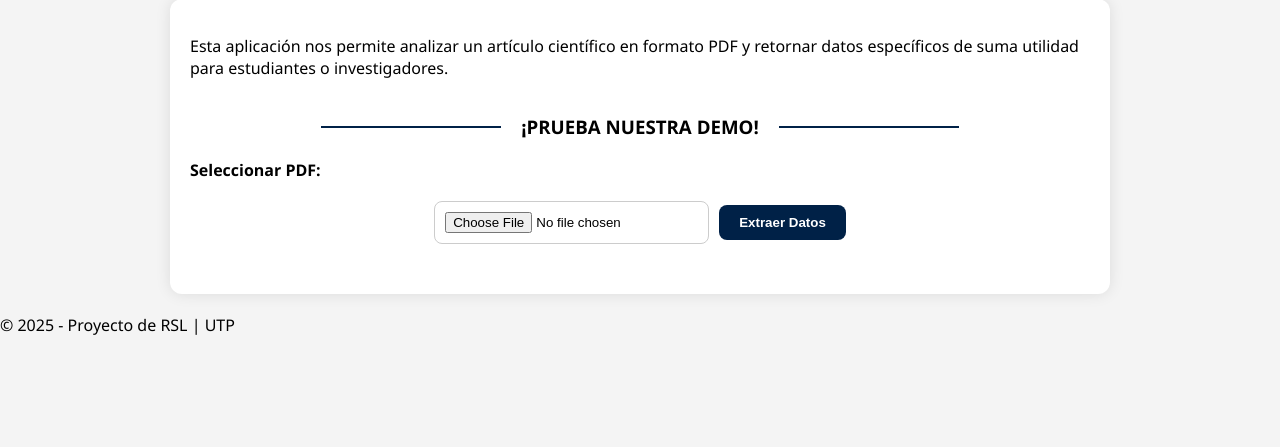
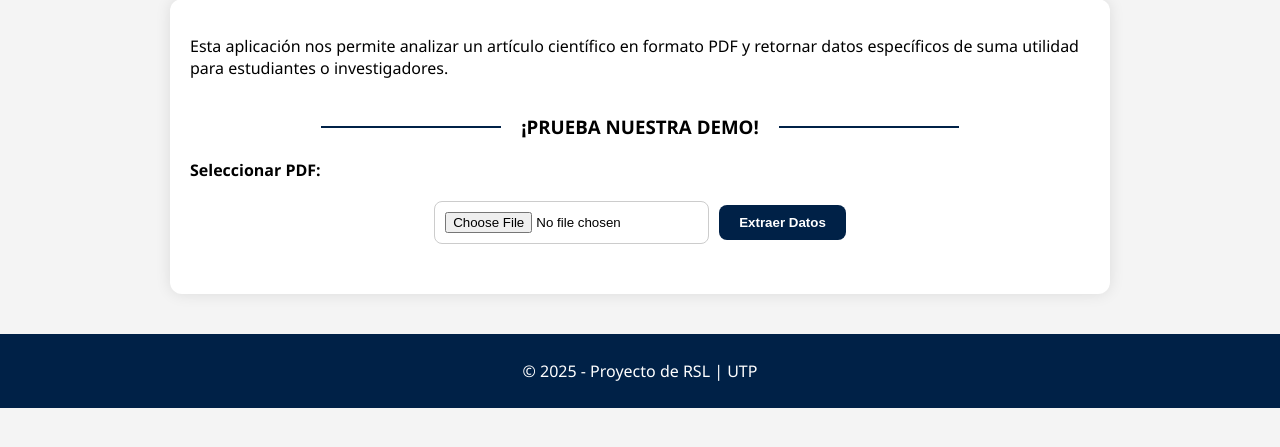
Before and after one commit to Lenas25/AnalizadorPDFs, a Flask app: page / in a window 1280 px wide. Shown: the part 121-568 px from the top of the page. Run offline with Flask 3, Linux system fonts and the light colour scheme.

Commit message:
Se agregó estilos al pie de página

```diff
--- a/static/style.css
+++ b/static/style.css
@@ -126,6 +126,14 @@ tr:nth-child(even) {
     background-color: #f2f2f2;
 }
 
+footer {
+    background-color: #002147;
+    color: white;
+    text-align: center;
+    padding: 10px;
+    margin-top: 40px;
+}
+
 @media (max-width: 600px) {
 
     th,
```
